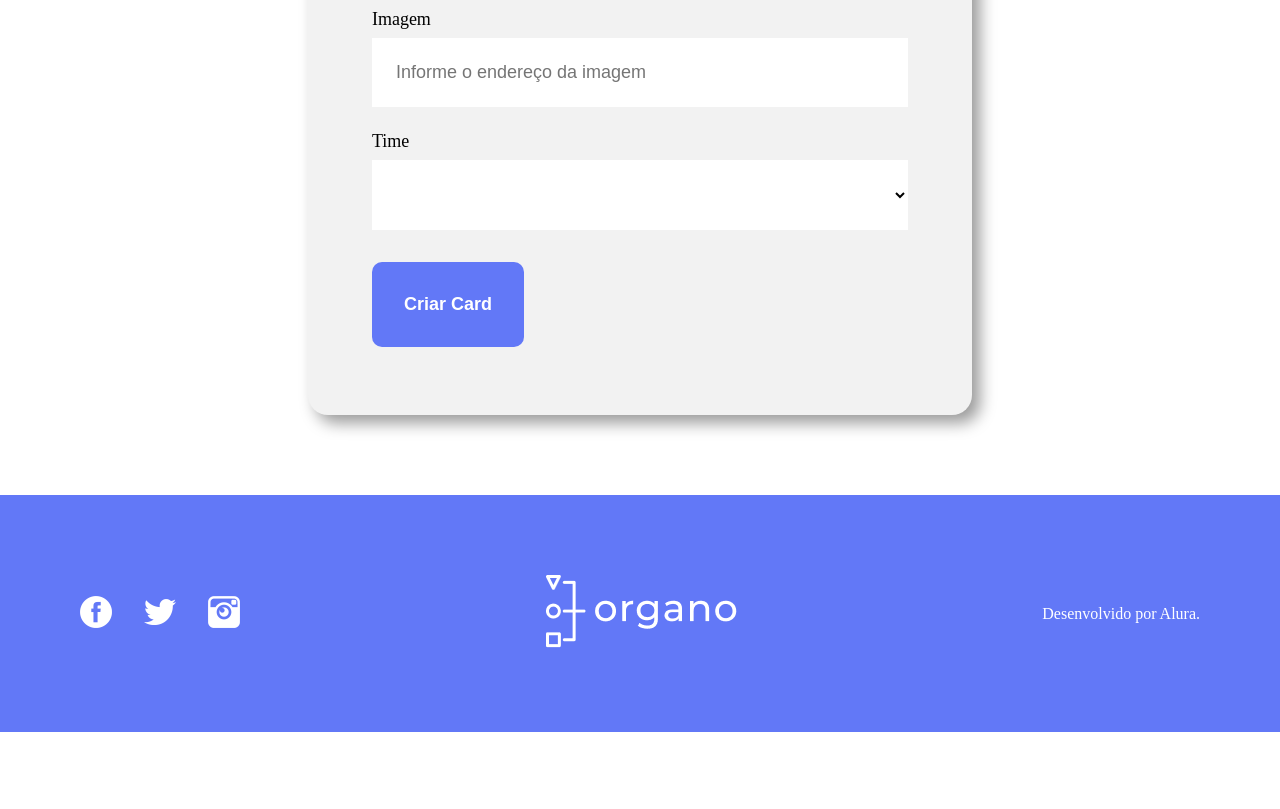
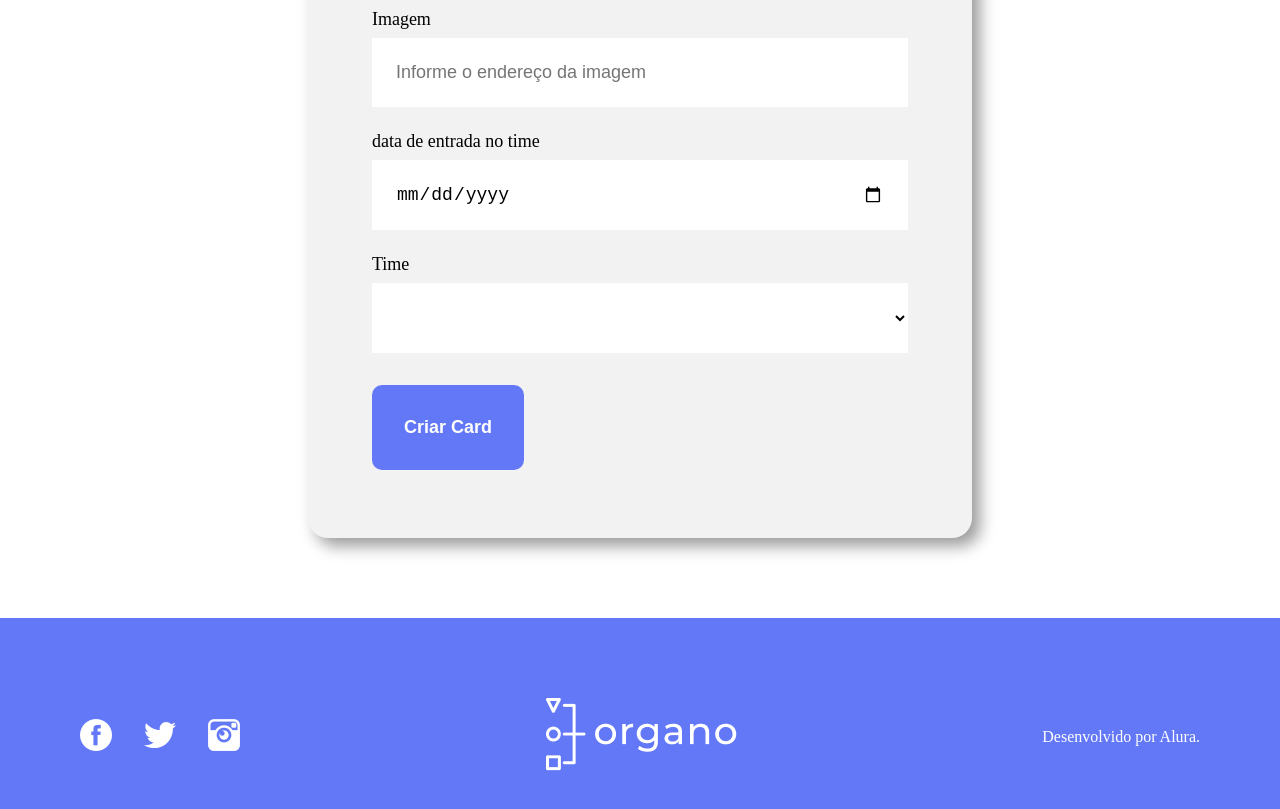
Before and after one commit to JL-Sousa/organo-spa, a React (Vite) app: page / in a window 1280 px wide. Shown: the part 900-1709 px from the top of the page. Before the commit the page ends 1632 px from the top, so only its background shows below. Built offline with nearby package versions, Linux system fonts and the light colour scheme.

Commit message:
feat: added date text field

```diff
--- a/src/components/Collaborator/index.tsx
+++ b/src/components/Collaborator/index.tsx
@@ -5,12 +5,14 @@ interface CollaboratorProps {
   office: string;
   imagem: string;
   backgroundColorCard: string;
+  date: string;
 }
 export function Collaborator({
   name,
   office,
   imagem,
   backgroundColorCard,
+  date,
 }: CollaboratorProps) {
   return (
     <div className={styles.collaborator}>
@@ -23,6 +25,7 @@ export function Collaborator({
       <div className={styles.footer}>
         <h4>{name}</h4>
         <h5>{office}</h5>
+        <h5>{new Date(date).toLocaleDateString()}</h5>
       </div>
     </div>
   );
--- a/src/components/Form/index.tsx
+++ b/src/components/Form/index.tsx
@@ -15,7 +15,7 @@ export function Form(props: FormProps) {
   const [office, setOffice] = useState("");
   const [imagem, setImagem] = useState("");
   const [time, setTime] = useState("");
-  // const [date, setDate] = useState("");
+  const [date, setDate] = useState("");
 
   const handleSubmit = (event: React.FormEvent<HTMLFormElement>) => {
     event.preventDefault();
@@ -24,12 +24,14 @@ export function Form(props: FormProps) {
       office,
       imagem,
       time,
+      date,
     });
 
     setName("");
     setOffice("");
     setImagem("");
     setTime("");
+    setDate("");
   };
 
   return (
@@ -56,12 +58,13 @@ export function Form(props: FormProps) {
           placeholder="Informe o endereço da imagem"
           handleInput={(value) => setImagem(value)}
         />
-        {/* <TextField
+        <TextField
           name="data de entrada no time"
           placeholder=""
           value={date}
           handleInput={(value) => setDate(value)}
-        /> */}
+          type="date"
+        />
         <DropdownList
           value={time}
           mandatory={true}
--- a/src/components/Team/index.tsx
+++ b/src/components/Team/index.tsx
@@ -28,6 +28,7 @@ export function Team({
             name={collaborator.name}
             office={collaborator.office}
             imagem={collaborator.imagem}
+            date={collaborator.date}
           />
         ))}
       </div>
--- a/src/components/TextField/index.tsx
+++ b/src/components/TextField/index.tsx
@@ -6,6 +6,7 @@ interface TextFieldProps {
   value: string;
   mandatory?: boolean;
   placeholder: string;
+  type?: "text" | "password" | "number" | "date" | "email";
 }
 export function TextField({
   handleInput,
@@ -13,6 +14,7 @@ export function TextField({
   value,
   placeholder,
   mandatory = false,
+  type = "text",
 }: TextFieldProps) {
   const handleInputTyping = (event: React.ChangeEvent<HTMLInputElement>) => {
     handleInput(event.target.value);
@@ -26,6 +28,7 @@ export function TextField({
         onChange={handleInputTyping}
         required={mandatory}
         placeholder={placeholder}
+        type={type}
       />
     </div>
   );
--- a/src/shared/interfaces/ICollaborator.ts
+++ b/src/shared/interfaces/ICollaborator.ts
@@ -3,4 +3,5 @@ export interface ICollaborator {
   office: string;
   imagem: string;
   time?: string;
+  date: string;
 }
```
